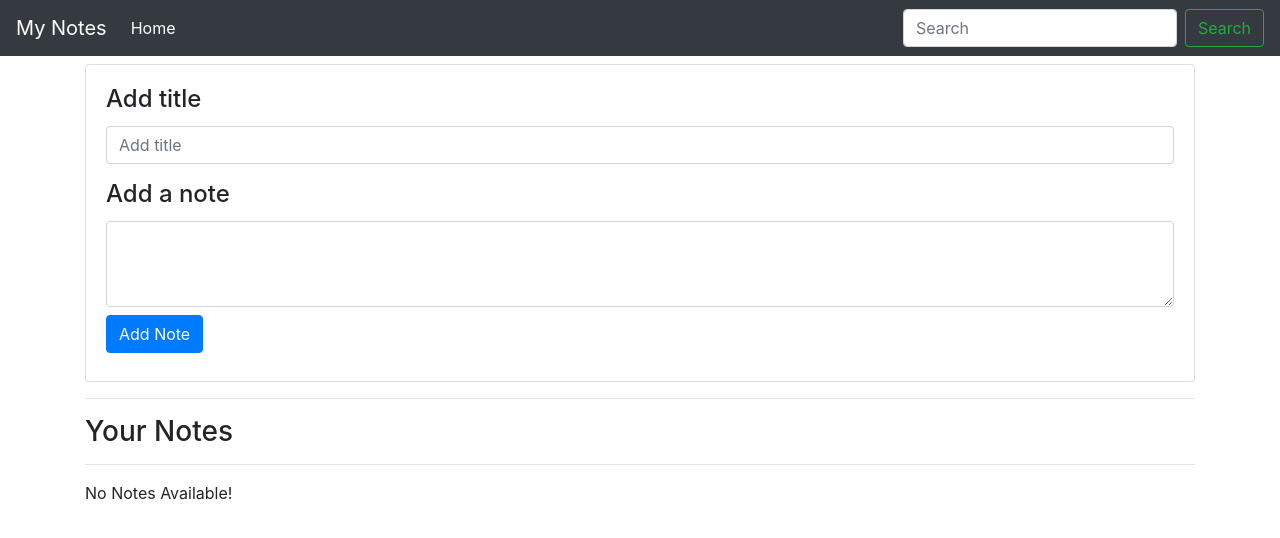
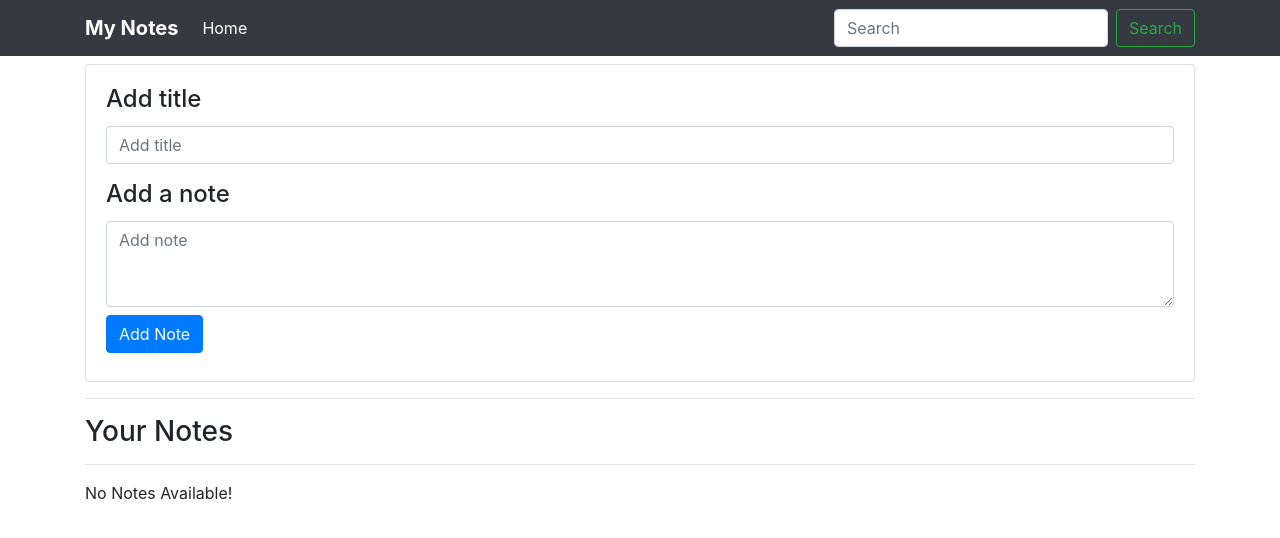
Before and after one commit to AbhishekTilwar/My-Notes-App, a plain HTML site: page index.html in a window 1280 px wide. Drawn offline with nearby package versions, Linux system fonts and the light colour scheme.

Commit message:
Update index.html

```diff
--- a/index.html
+++ b/index.html
@@ -11,7 +11,7 @@
 
 <body>
     <nav class="navbar navbar-expand-lg navbar-dark bg-dark">
-        <a class="navbar-brand" href="#">My Notes</a>
+          <div class="container"><a class="navbar-brand logo" href="index.html"><strong>My Notes</strong><br></a><button class="navbar-toggler" data-toggle="collapse" data-target="#navbarNav"><span class="sr-only">Toggle navigation</span><span class="navbar-toggler-icon"></span></button>
         <button class="navbar-toggler" type="button" data-toggle="collapse" data-target="#navbarSupportedContent"
             aria-controls="navbarSupportedContent" aria-expanded="false" aria-label="Toggle navigation">
             <span class="navbar-toggler-icon"></span>
@@ -39,7 +39,7 @@
                     <input type="text" id="addTitle" class="form-control" placeholder="Add title">
                 </div>
                 <h4 class="card-title">Add a note</h4>
-                <textarea class="form-control" id="addTxt" rows="3"></textarea>
+                <textarea class="form-control" id="addTxt" rows="3" placeholder="Add note"></textarea>
                 <button id='addBtn' class="btn btn-primary my-2">Add Note</button>
             </div>
         </div>
```
